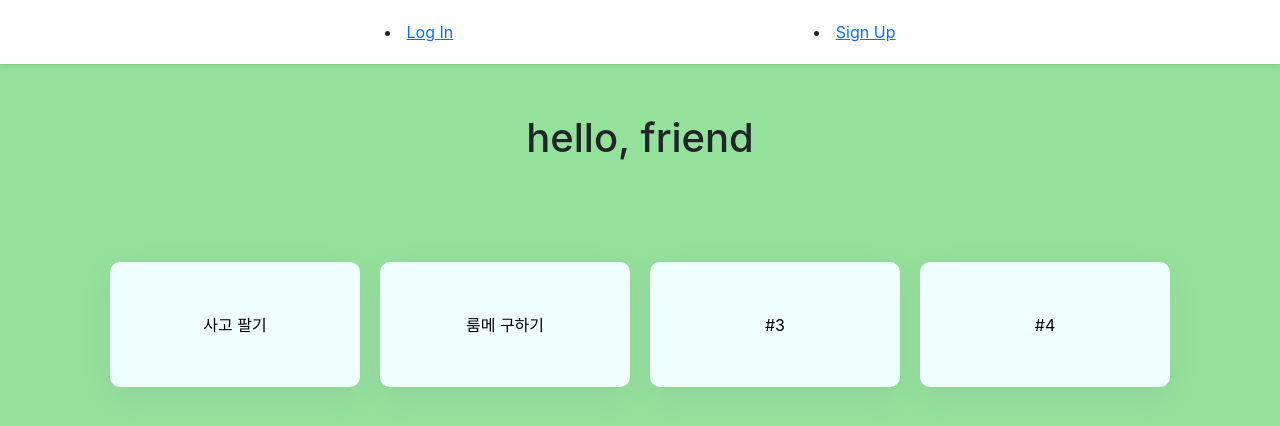
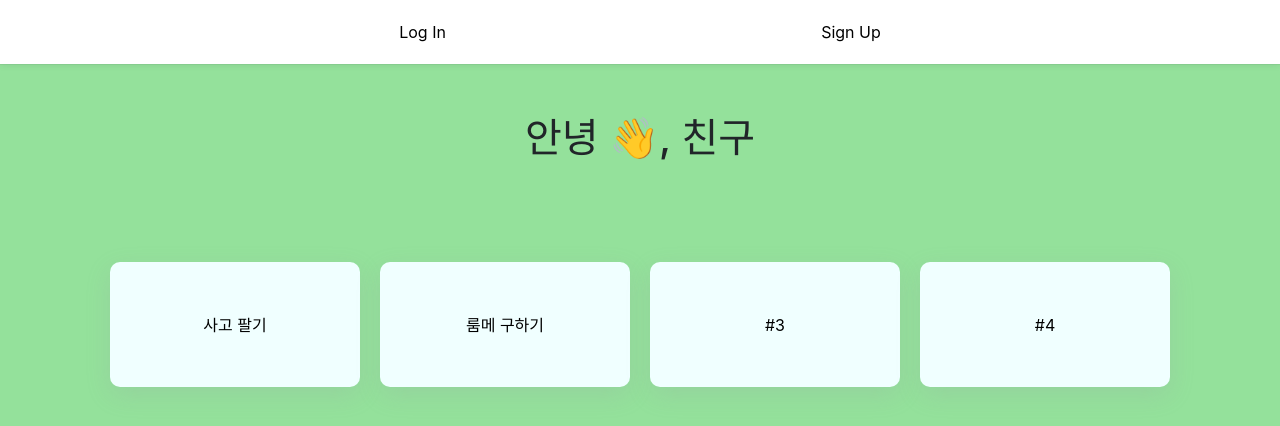
Before and after one commit to pyongho1/uStudnent-Frontend, a React (Create React App) app: page / in a window 1280 px wide. Shown: the top 426 px of the page. Built offline with nearby package versions, Linux system fonts and the light colour scheme; no server answers.

Commit message:
Fix nav list

```diff
--- a/src/components/NavBar/NavBar.jsx
+++ b/src/components/NavBar/NavBar.jsx
@@ -34,12 +34,13 @@ const NavBar = ({ user, handleLogout }) => {
         </>
       ) : (
         <>
-          <li>
-            <Link to="/login">Log In</Link>
-          </li>
-          <li>
-            <Link to="/signup">Sign Up</Link>
-          </li>
+          <Link to="/login" className="navLists">
+            Log In
+          </Link>
+
+          <Link to="/signup" className="navLists">
+            Sign Up
+          </Link>
         </>
       )}
     </nav>
--- a/src/pages/Landing/Landing.jsx
+++ b/src/pages/Landing/Landing.jsx
@@ -12,7 +12,7 @@ const Landing = ({ user, posts }) => {
     <>
       <div className={styles.container}>
         <div className={styles.contentContainer}>
-          <h1>hello, {user ? user.name : "friend"}</h1>
+          <h1>안녕 👋, {user ? user.name : "친구"}</h1>
           <div className={styles.contentLinks}>
             <a href="sell">사고 팔기</a>
             <a href="#">룸메 구하기</a>
--- a/src/pages/Landing/Landing.module.css
+++ b/src/pages/Landing/Landing.module.css
@@ -38,8 +38,10 @@
   color: black;
   background-color: azure;
   box-shadow: rgba(149, 157, 165, 0.2) 0px 8px 24px;
+  transition: 0.3s ease-in-out;
 }
 
 .contentLinks > a:hover {
-  background-color: #94e19b;
+  background-color: #010101;
+  color: #fafafa;
 }
--- a/src/pages/NewPost/NewPost.module.css
+++ b/src/pages/NewPost/NewPost.module.css
@@ -12,10 +12,20 @@ form > input {
   text-align: center;
 }
 
+form > input:focus {
+  outline: none;
+}
+
 form > textarea {
   width: 600px;
   padding: 20px 20px;
   text-align: center;
+  border-radius: 5px;
+  caret-color: #010101;
+}
+
+form > textarea:focus {
+  outline: none;
 }
 
 .contentLabel {
```
